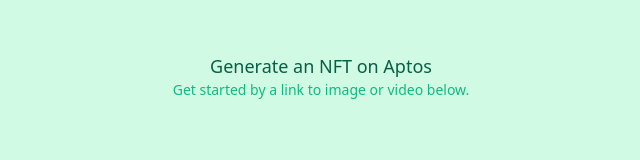
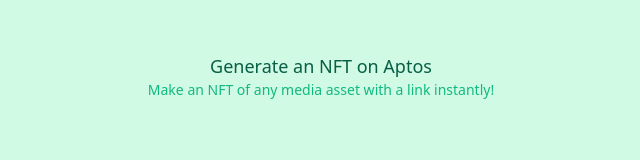
Before and after one commit to thegitparticle/aptos-quick-nft, a Next.js app: page / in a window 1280 px wide. Shown: the part 274-434 px from the top of the page, without its empty margins (319-959 px from the left). Built offline with nearby package versions, Linux system fonts and the light colour scheme.

Commit message:
add: home, landing components setup

```diff
--- /dev/null
+++ b/components/Home.tsx
@@ -0,0 +1,12 @@
+import React from "react";
+
+export default function Home() {
+	return (
+		<div className="flex flex-col items-center justify-center">
+			<p className="text-lg text-emerald-800">QuickNFT</p>
+			<p className="text-sm text-emerald-500">
+				Make an NFT of any media asset with a link instantly!
+			</p>
+		</div>
+	);
+}
--- /dev/null
+++ b/components/Landing.tsx
@@ -0,0 +1,12 @@
+import React from "react";
+
+export default function Landing() {
+	return (
+		<div className="flex flex-col items-center justify-center">
+			<p className="text-lg text-emerald-800">Generate an NFT on Aptos</p>
+			<p className="text-sm text-emerald-500">
+				Make an NFT of any media asset with a link instantly!
+			</p>
+		</div>
+	);
+}
--- /dev/null
+++ b/components/Main.tsx
@@ -0,0 +1,10 @@
+import React from "react";
+import Landing from "./Landing";
+
+export default function Main() {
+	return (
+		<div className="flex items-center justify-center">
+			<Landing />
+		</div>
+	);
+}
--- a/pages/index.tsx
+++ b/pages/index.tsx
@@ -1,5 +1,6 @@
 import Head from "next/head";
 import Image from "next/image";
+import Main from "../components/Main";
 import styles from "../styles/Home.module.css";
 
 export default function Home() {
@@ -12,16 +13,21 @@
 					content="Generate an nft quickly on aptos blockchain"
 				/>
 				<link rel="icon" href="/favicon.ico" />
+
+				<link rel="preconnect" href="https://fonts.googleapis.com" />
+				<link
+					rel="preconnect"
+					href="https://fonts.gstatic.com"
+					crossorigin
+				/>
+				<link
+					href="https://fonts.googleapis.com/css2?family=Lato:ital,wght@0,100;0,300;0,400;0,700;0,900;1,100;1,300;1,400;1,700;1,900&display=swap"
+					rel="stylesheet"
+				></link>
 			</Head>
 
 			<main className={styles.main}>
-				<h1 className="text-lg text-emerald-800">
-					Generate an NFT on Aptos
-				</h1>
-
-				<p className="text-sm text-emerald-500">
-					Get started by a link to image or video below.
-				</p>
+				<Main />
 			</main>
 
 			<footer className={styles.footer}>QuickNFT</footer>
--- a/tailwind.config.js
+++ b/tailwind.config.js
@@ -6,6 +6,9 @@
 		"./components/**/*.{js,ts,jsx,tsx}",
 	],
 	theme: {
+		fontFamily: {
+			body: ["Lato"],
+		},
 		extend: {},
 	},
 	plugins: [],
```
